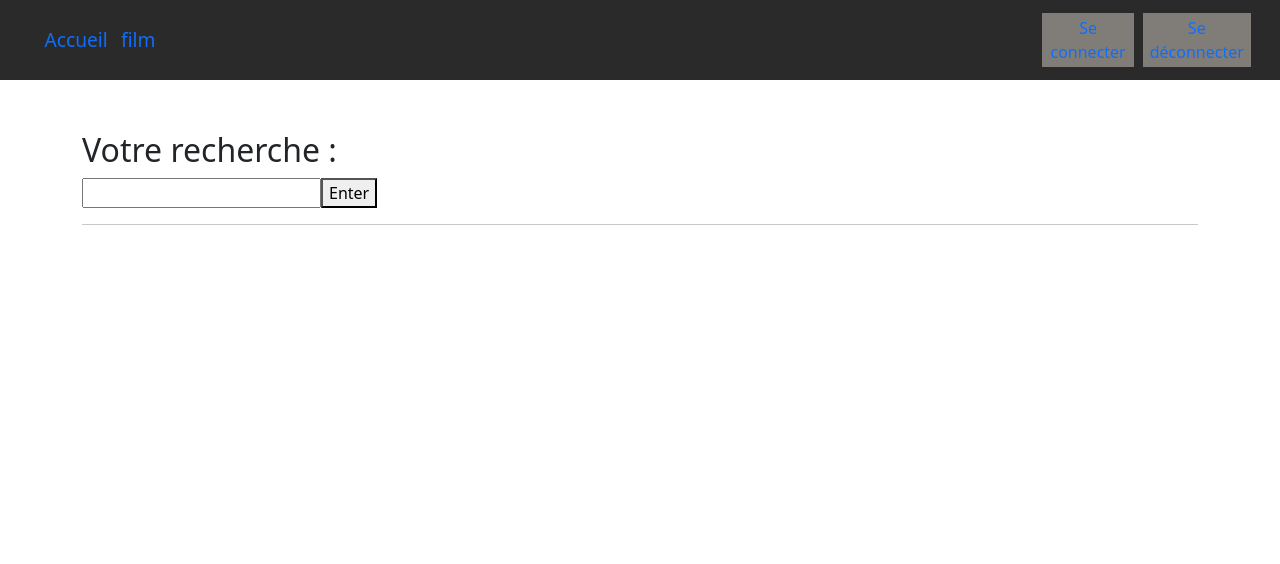
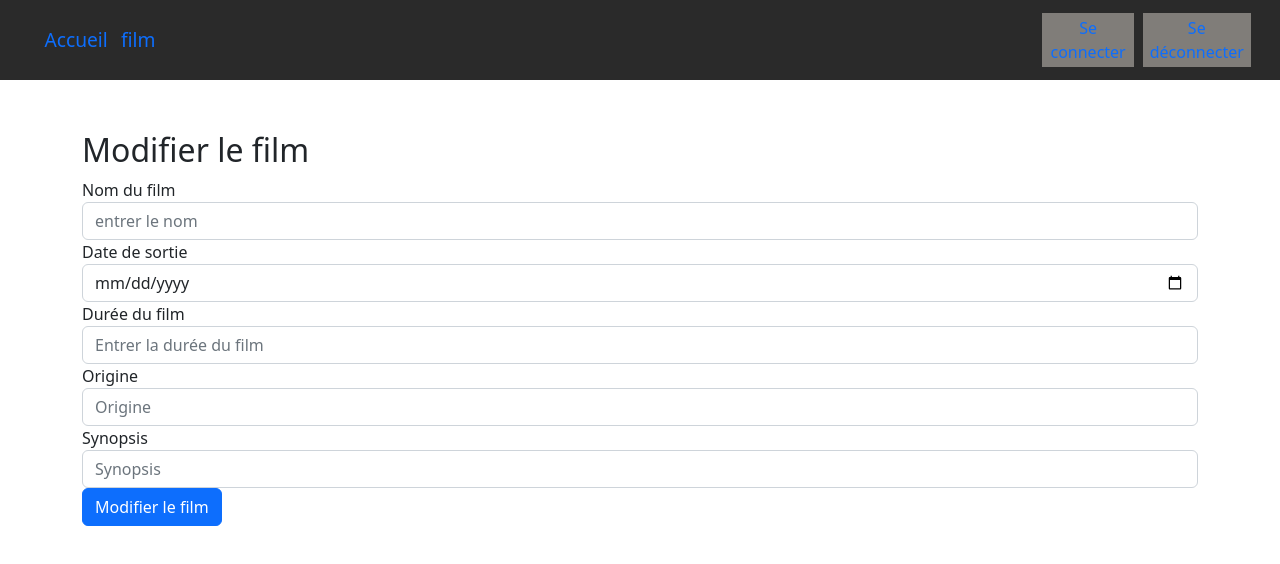
Before and after one commit to michaelBuy/NgFilmV2, an Angular app: page /update_movie/1 in a window 1280 px wide. Shown: the top 564 px of the page. Built offline with nearby package versions, Linux system fonts and the light colour scheme; no server answers.

Commit message:
crud film

```diff
--- a/src/app/app-routing.module.ts
+++ b/src/app/app-routing.module.ts
@@ -16,7 +16,7 @@
   { path : "register", component : RegisterComponent },
   { path : "film", component : FilmComponent},
   { path : "film_add", component : FilmAddComponent},
-  { path : "update_movie", component : FilmUpdateComponent},
+  { path : "update_movie/:id", component : FilmUpdateComponent},
   { path : "betaserie", component : BetaserieComponent},
   { path : "film/:id", component : FilmDetailComponent},
   { path : "**", component : HomeComponent },
--- a/src/app/film/film-add/film-add.component.html
+++ b/src/app/film/film-add/film-add.component.html
@@ -15,17 +15,17 @@
 
         <div class="form-group">
             <label>Durée du film</label>
-            <input type="text"  class="form-control" placeholder="Entrer la durée du film" formControlName="Duree">
+            <input type="text"  class="form-control" placeholder="Entrer la durée du film" formControlName="duree">
         </div>
 
         <div class="form-group">
             <label>Origine</label>
-            <input type="text" class="form-control" placeholder="Origine" formControlName="Origine">
+            <input type="text" class="form-control" placeholder="Origine" formControlName="origine">
         </div>
 
         <div class="form-group">
             <label>Synopsis</label>
-            <input type="text" class="form-control" placeholder="Synopsis" formControlName="Synopsis_film">
+            <input type="text" class="form-control" placeholder="Synopsis" formControlName="synopsis_film">
         </div>
 
         <!-- <div class="form-group">
--- a/src/app/film/film-add/film-add.component.ts
+++ b/src/app/film/film-add/film-add.component.ts
@@ -22,9 +22,9 @@
     this.registerMovie = _fb.group({
       titre : [null, [Validators.required]],
       dateSortie : [null, ],
-      Duree : [null, ],
-      Origine : [null, [Validators.required]],
-      Synopsis_film : [null,]
+      duree : [null, ],
+      origine : [null, [Validators.required]],
+      synopsis_film : [null,]
     })
   }
 
@@ -32,18 +32,16 @@
   }
 
   addMovie() : void {
-    console.log("fonctionne");
+    console.log(this.registerMovie.value);
 
     if(this.registerMovie.valid){
-      console.log(this.registerMovie.valid);
+
       let registerMovie : Film = this.registerMovie.value;
+      console.log(registerMovie.titre);
       this._filmService.addMovie(registerMovie);
-      console.log("valid");
-
     }
     else {
       this.registerMovie.markAllAsTouched();
-      console.log(" non valid");
     }
   }
 }
--- a/src/app/film/film-update/film-update.component.html
+++ b/src/app/film/film-update/film-update.component.html
@@ -10,25 +10,25 @@
 
         <div class="form-group">
             <label>Date de sortie</label>
-            <input type="date" class="form-control" placeholder="Entrer le date" formControlName="dateSortie">
+            <input type="date" class="form-control" placeholder="MM/dd/yyyy" formControlName="dateSortie" >
         </div>
 
         <div class="form-group">
             <label>Durée du film</label>
-            <input type="text"  class="form-control" placeholder="Entrer la durée du film" formControlName="Duree">
+            <input type="text" class="form-control" placeholder="Entrer la durée du film" formControlName="duree">
         </div>
 
         <div class="form-group">
             <label>Origine</label>
-            <input type="text" class="form-control" placeholder="Origine" formControlName="Origine">
+            <input type="text" class="form-control" placeholder="Origine" formControlName="origine">
         </div>
 
         <div class="form-group">
             <label>Synopsis</label>
-            <input type="text" class="form-control" placeholder="Synopsis" formControlName="Synopsis_film">
+            <input type="text" class="form-control" placeholder="Synopsis" formControlName="synopsis_film">
         </div>
 
-        <input type="submit" class="form-control" value="Ajouter le film" class="btn btn-primary">
+        <input type="submit" class="form-control" value="Modifier le film" class="btn btn-primary">
 
     </form>
 </div>
--- a/src/app/film/film-update/film-update.component.ts
+++ b/src/app/film/film-update/film-update.component.ts
@@ -3,62 +3,67 @@
 import { ActivatedRoute, Router } from '@angular/router';
 import { Film } from 'src/app/models/films-models';
 import { FilmService } from 'src/app/service/film.service';
+import { DatePipe } from '@angular/common';
 
 @Component({
   selector: 'app-film-update',
   templateUrl: './film-update.component.html',
-  styleUrls: ['./film-update.component.scss']
+  styleUrls: ['./film-update.component.scss'],
+  providers: [DatePipe]
 })
 export class FilmUpdateComponent implements OnInit{
 
   public updateMovieForm : FormGroup;
   public film? : Film;
-  public filmId: any = 1;
+  public filmId: any;
 
   constructor(private _activeroute : ActivatedRoute,
               private _filmService : FilmService,
               private _fb : FormBuilder,
-              private _router : Router)
+              private _router : Router,
+              private _datePipe : DatePipe)
               {
     this.updateMovieForm = _fb.group({
-
-      titre : [null,],
-      dateSortie : [null, ],
-      Duree : [null, ],
-      Origine : [null, ],
-      Synopsis_film : [null,]
+      id : [null],
+      titre : [null],
+      dateSortie : [null],
+      duree : [null],
+      origine : [null],
+      synopsis_film : [null]
   })
-
 }
   ngOnInit(): void {
 
-    this.filmId = this._activeroute.snapshot.params['id'];
+    this.filmId = +this._activeroute.snapshot.params['id'];
     if(this.filmId == undefined){
       return
     }
-    else{
-      console.log(this.filmId);
-    }
+
     this._filmService.getById(this.filmId).subscribe({
       next : (res) => {
         console.log("Oninit",res);
-
         this.film = res;
         this.updateMovieForm.patchValue({
+          id : this.film.id,
           titre : this.film.titre,
-          dateSortie : this.film.dateSortie,
-          Duree : this.film.duree,
-          Origin : this.film.origine,
-          Synopsis_film : this.film.synopsis_Film
+          dateSortie : this._datePipe.transform(this.updateMovieForm.get('dateSortie')?.value, 'dd/mm/yyyy'),
+          duree : this.film.duree,
+          origine : this.film.origine,
+          synopsis_Film : this.film.synopsis_Film
         })
       }
     })
   }
 
-  updateFilm() {
+  updateFilm(){
+    console.log("update :", this.updateMovieForm.value);
     if(this.updateMovieForm.valid){
       let updateFilm : Film = this.updateMovieForm.value;
-      this._filmService.updateMovie(updateFilm, this.filmId) ;
+      this._filmService.updateMovie(updateFilm).subscribe({
+        next : (res)=> {
+          this._router.navigateByUrl('/');
+        }
+      })
     }else{
       this.updateMovieForm.markAllAsTouched();
     }
--- a/src/app/film/film.component.html
+++ b/src/app/film/film.component.html
@@ -10,8 +10,8 @@
                     <p class="card-text">{{ film.dateSortie | date : 'dd/MM/yyyy' }}</p>
                     <p class="card-text">{{ film.origine}}</p>
                     <p class="card-text">{{ film.synopsis_Film}}</p>
-                    <button routerLink="/update_movie" type="button" class="btn btn-primary col-sm-3 btn-sm float-right">Modifier</button>
-                    <button type="button" class="btn btn-danger col-sm-3 btn-sm">Supprimer</button>
+                    <button routerLink="/update_movie/{{ film.id }}" type="button" class="btn btn-primary col-sm-3 btn-sm float-right">Modifier</button>
+                    <button type="button" (click)="delete(film.id)" class="btn btn-danger col-sm-3 btn-sm">Supprimer</button>
                 </div>
             </div>
         </div>
--- a/src/app/film/film.component.ts
+++ b/src/app/film/film.component.ts
@@ -25,4 +25,15 @@
       complete : () => {}
     })
   }
+  delete(id : number){
+    this._filmService.deleteMovie(id).subscribe({
+      next : () => {
+        this._filmService.getAll().subscribe({
+          next : (res) => {
+            this.films = res
+          }
+        })
+      }
+    })
+  }
 }
--- a/src/app/service/film.service.ts
+++ b/src/app/service/film.service.ts
@@ -17,19 +17,18 @@
   }
 
   getById(id : Film) : Observable<Film> {
-    console.log(id);
-
-    return this._httpClient.get<Film>(`${this._url}Film_/${id.id}`)
+    return this._httpClient.get<Film>(`${this._url}Film_/${id}`)
   }
 
-  addMovie(film : Film) : void{
-    this._httpClient.post<Film>(`${this._url}Film_`, film).subscribe({
-      next : (res) => {}
-    })
+  addMovie(film : Film) : Observable<Film> {
+    return this._httpClient.post<Film>(`${this._url}Film_`, film)
   }
 
-  updateMovie(film : Film, id : Film) : void{
+  updateMovie(film : Film): Observable<Film> {
+    return this._httpClient.put<Film>(`${this._url}Film_`, film)
+  }
 
-    this._httpClient.put<Film>(`${this._url}Film_/${id}`, film)
+  deleteMovie(id : number){
+    return this._httpClient.delete(`${this._url}Film_?id=${id}`)
   }
 }
```
